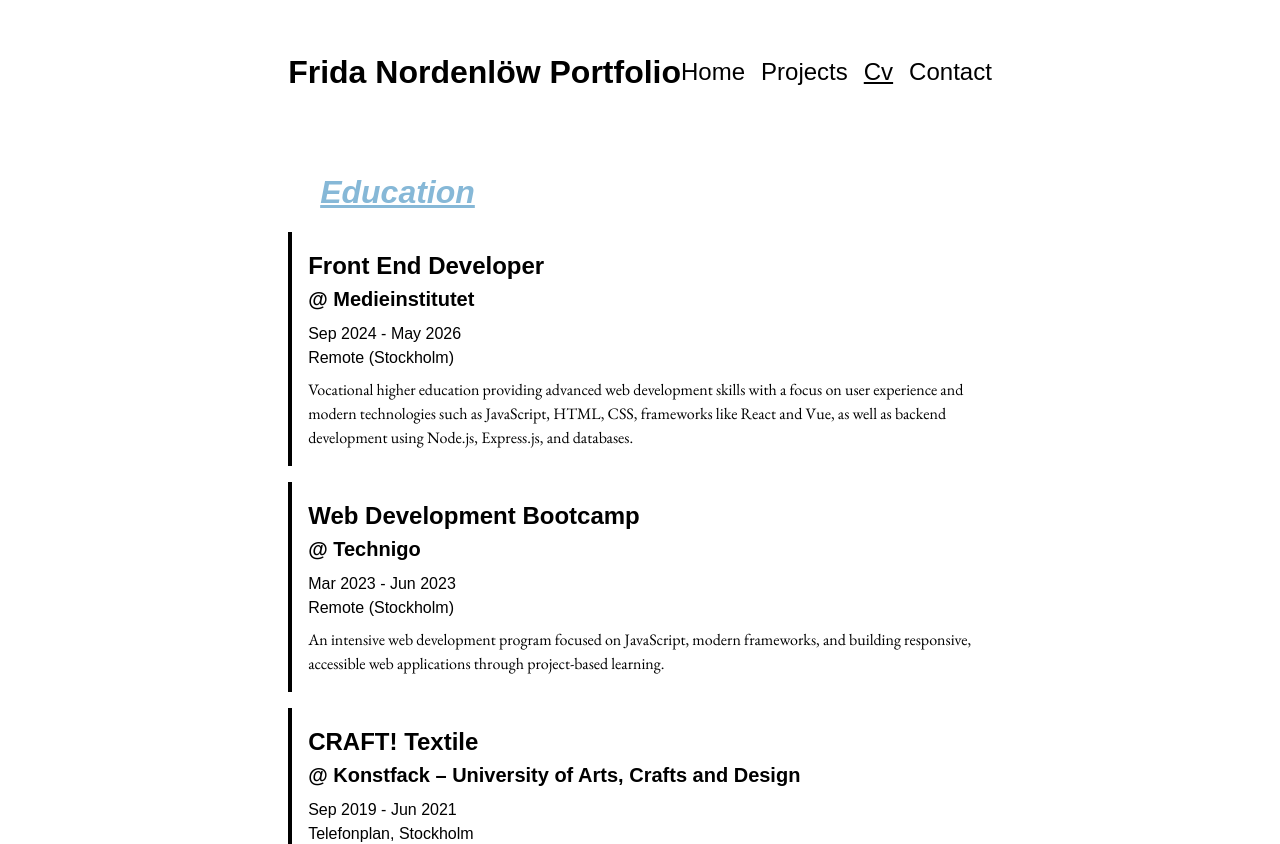
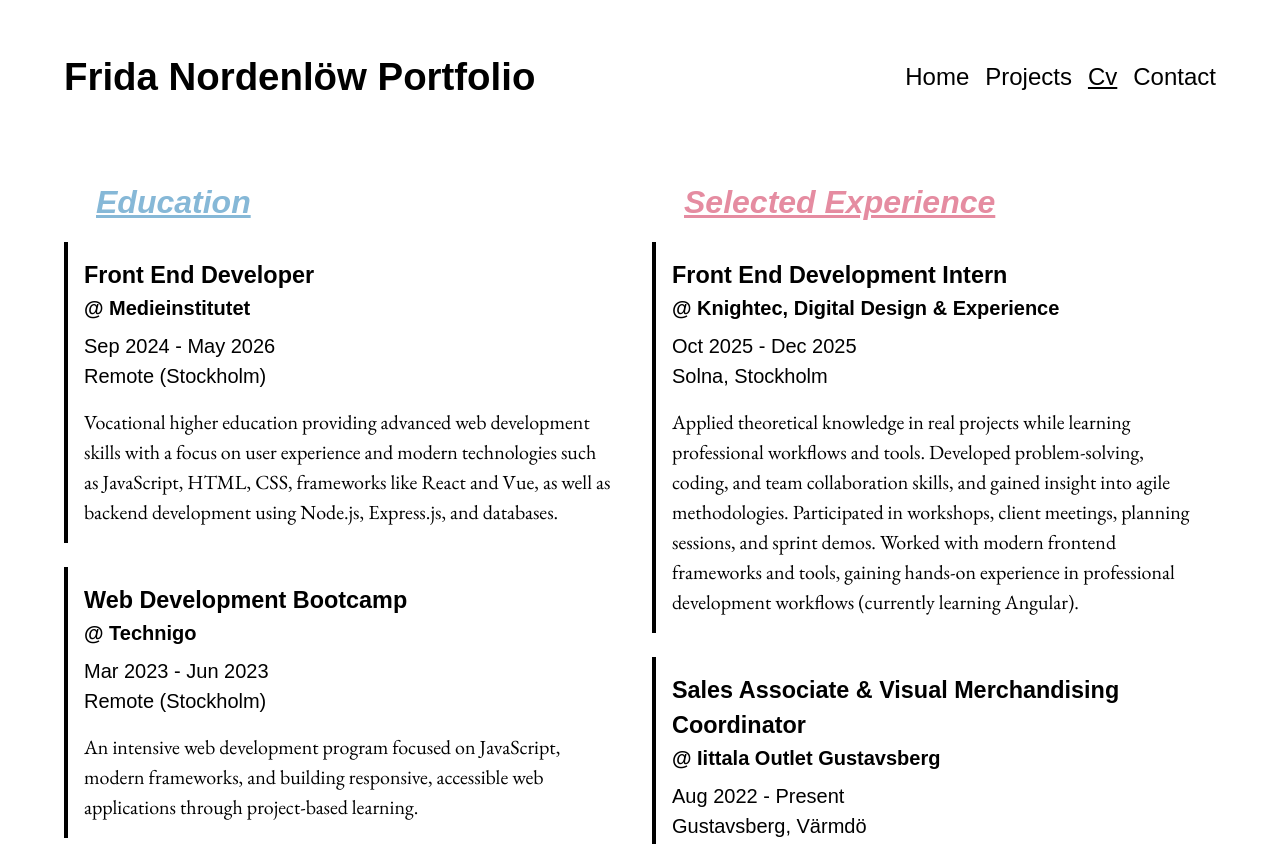
Before and after one commit to fridanordenlow/angular-portfolio, an Angular app: page /cv in a window 1280 px wide. Shown: the top 844 px of the page. Built offline with nearby package versions, Linux system fonts and the light colour scheme; a web font is replaced by a local one.

Commit message:
minor styling fixes

```diff
--- a/src/app/components/project-card/project-card.component.html
+++ b/src/app/components/project-card/project-card.component.html
@@ -1,25 +1,25 @@
-<article class="project">
+<article class="project-card">
   <img
     [ngSrc]="project().imagePath"
     alt=""
-    class="project__image"
+    class="project-card__image"
     width="400"
     height="200"
     sizes="(max-width: 768px) 100vw, 50vw"
   />
 
-  <h3 class="project__heading">{{ project().title }}</h3>
-  <p class="project__description">{{ project().description }}</p>
-  <div class="project__languages">
+  <h3 class="project-card__heading">{{ project().title }}</h3>
+  <p class="project-card__description">{{ project().description }}</p>
+  <div class="project-card__languages">
     <span
       *ngFor="let lang of project().techLanguages"
-      class="project__language"
+      class="project-card__language"
     >
       {{ lang }}
     </span>
   </div>
 
-  <div class="project__buttons">
+  <div class="project-card__buttons">
     <app-button
       text="View Code"
       [link]="project().githubLink"
--- a/src/app/components/project-card/project-card.component.scss
+++ b/src/app/components/project-card/project-card.component.scss
@@ -1,6 +1,6 @@
 @use "variables" as *;
 
-.project {
+.project-card {
   &__image {
     object-fit: cover;
     object-position: top;
--- a/src/app/pages/home/home.component.html
+++ b/src/app/pages/home/home.component.html
@@ -14,13 +14,11 @@
         <h2 class="home__profession home__profession--primary">
           Frontend Developer
         </h2>
-        <h4 class="home__profession home__profession--secondary">
+        <h3 class="home__profession home__profession--secondary">
           + visual & textile artist
-        </h4>
+        </h3>
       </div>
     </div>
-
-    <!-- <p [class.redBorder] = "...">Lorem ipsum dolor sit amet consectetur adipisicing elit. Quos, ad.</p> -->
 
     <p class="home__paragraph">
       Hello! I'm a Frontend Developer with a background in the creative field,
--- a/src/app/pages/home/home.component.scss
+++ b/src/app/pages/home/home.component.scss
@@ -14,7 +14,7 @@
       align-items: center;
       justify-content: center;
       width: 60%;
-      // padding: $space-lg $space-sm;
+      padding: $space-lg;
     }
   }
 
@@ -58,15 +58,13 @@
 
   &__profession {
     &--primary {
-      font-family: $primary-font;
       font-size: $font-size-heading-sm;
       font-weight: $fw-black;
       color: $blue;
     }
 
     &--secondary {
-      font-family: $primary-font;
-      font-size: $font-size-xl;
+      font-size: $font-size-heading-xs;
       font-weight: $fw-medium;
       color: $dark-grey;
     }
@@ -74,15 +72,9 @@
 
   &__paragraph {
     font-family: $secondary-font;
-    font-size: $font-size-lg;
     font-weight: $fw-regular;
-    // line-height: $line-height-xl;
+    line-height: $line-height-lg;
     margin-top: $space-lg;
-    // margin-right: $space-lg;
-
-    @media (min-width: 850px) {
-      margin-right: $space-xl;
-    }
 
     a {
       color: black;
--- a/src/styles/_base.scss
+++ b/src/styles/_base.scss
@@ -1,4 +1,5 @@
 @use "variables" as *;
+@use "helpers" as *;
 
 html {
   scroll-behavior: smooth;
@@ -6,24 +7,29 @@ html {
 
 body {
   font-family: $primary-font;
+  font-size: clamp(#{$font-size-md}, 1vw + 0.5rem, #{$font-size-lg});
 }
 
 main {
   min-height: 100vh;
-  display: flex;
-  flex-direction: column;
   background-color: $primary-bg-color;
+}
+
+/* Responsive typography */
+h1 {
+  font-size: clamp(#{$font-size-heading-sm}, 3vw, #{$font-size-heading-xxl});
+}
+
+h2 {
+  font-size: clamp(#{$font-size-heading-sm}, 3vw, #{$font-size-heading-xl});
 }
 
 .page-container {
   display: flex;
   flex-direction: column;
-  // max-width: 1400px;
   min-height: 100vh;
-  margin-left: auto;
-  margin-right: auto;
-  // flex: 1;
-  padding: 0 $space-xl $space-xl $space-xl;
+  margin: 0 auto;
+  padding: 0 $space-xxl $space-xxl $space-xxl;
 
   @media (min-width: $bp-medium) {
     max-width: 1400px;
@@ -33,17 +39,8 @@ main {
 .card {
   display: flex;
   flex-direction: column;
-  gap: $space-xs;
+  gap: $space-sm;
   padding: $space-sm;
-  margin-bottom: $space-sm;
+  margin-bottom: $space-md;
   border-left: $space-xxs solid black;
-  max-width: 700px;
 }
-
-h3 {
-  font-size: $font-size-heading-xs;
-}
-
-h4 {
-  font-size: $font-size-heading-xxs;
-}
```
